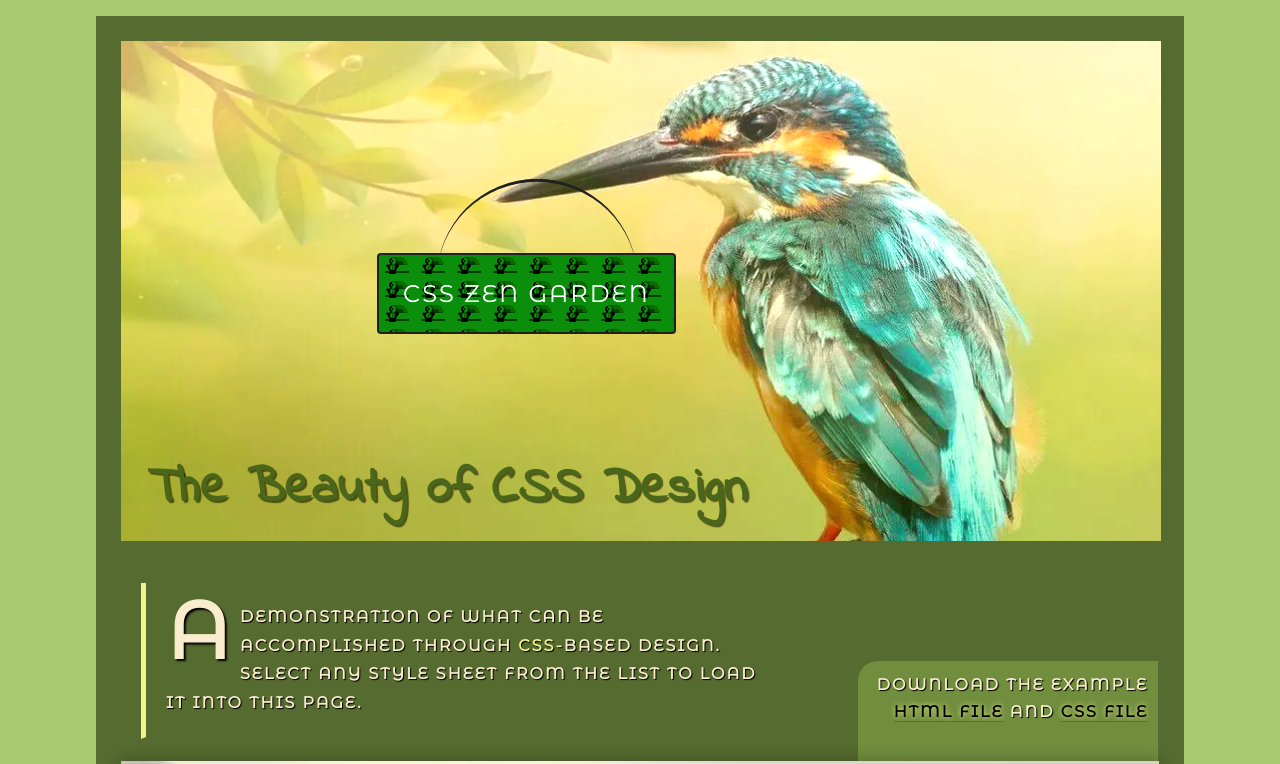
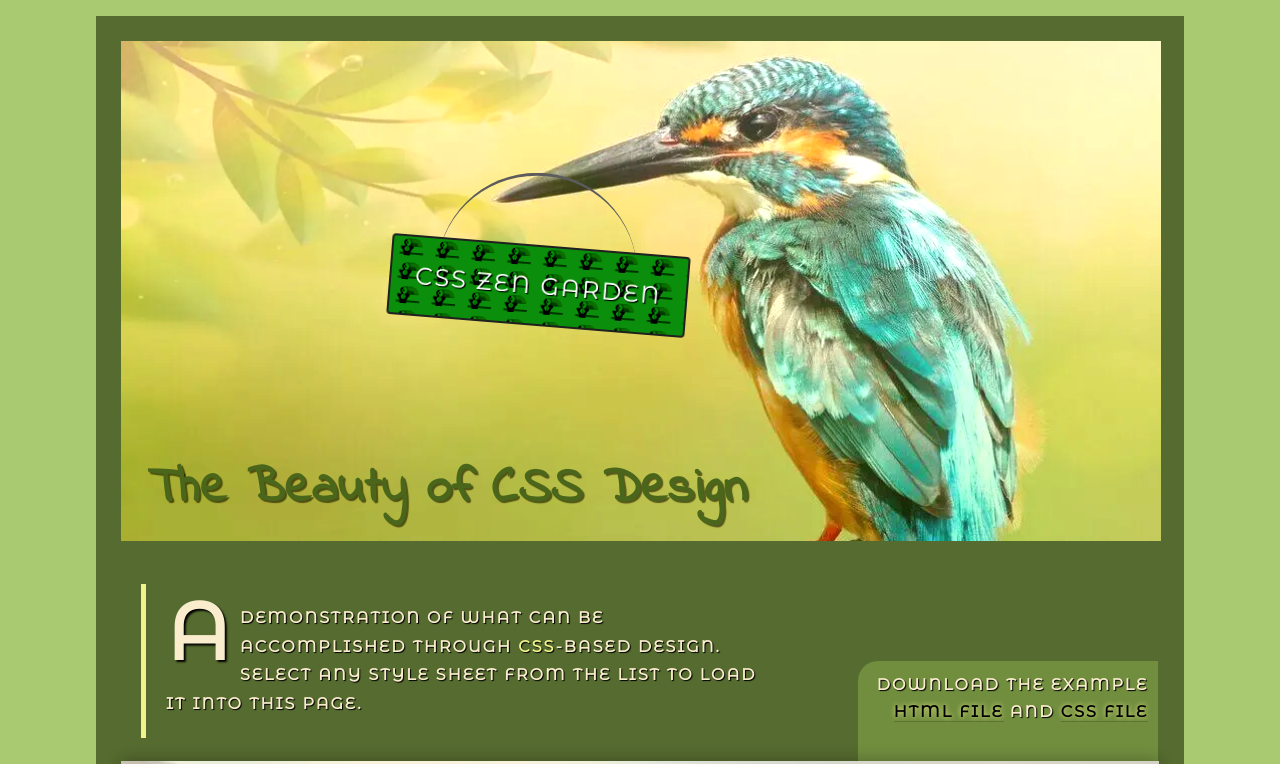
Before and after one commit to DenzilMuseruka/group03-zen-garden, a plain HTML site: page index.html in a window 1280 px wide. Shown: the top 764 px of the page. Drawn offline with Linux system fonts and the light colour scheme.

Commit message:
deleted unused code

```diff
--- a/_atoms.scss
+++ b/_atoms.scss
@@ -29,7 +29,7 @@
 @mixin animated-block {
   border-radius: 4px;
   position: relative;
-  animation: move-left-right 5s linear infinite;
+  animation: move-left-right 3s linear infinite;
 
   @keyframes move-left-right {
     0% {
--- a/style.scss
+++ b/style.scss
@@ -40,14 +40,13 @@ html {
   $svgImagePath: "./svg-image.svg";
 
   h1 {
-    top: 11rem;
-    left: 15rem;
+    top: 7em;
+    left: 10.5em;
     border: 1px solid #ccc;
     border-radius: 6px;
-    transform: rotate(10deg);
     border: 2px solid $text-dark;
     padding: 1em;
-
+    text-shadow: 1px 1px 1px black;
 
     background-image: url(#{$svgImagePath});
     background-size: 1.5em;
@@ -60,13 +59,13 @@ html {
   [role="banner"]::before {
     content: "";
     display: block;
-    border-top: 3px solid $text-dark;
+    border-top: 3px solid rgb(99, 99, 99);
     position: absolute;
     border-radius: 100px;
     width: 200px;
     height: 200px;
     color: $text-dark;
-    transform: translate(150%, 60%);
+    transform: translate(150%, 57%);
   }
 
   h2 {
@@ -118,9 +117,6 @@ html {
       background-color: $primary;
       width: 650px;
       z-index: 2;
-      border-top-right-radius: 30px;
-      border-bottom: 2px solid $primary;
-      border-bottom-right-radius: 10px;
       border-left: 5px solid $grey-sidebar;
     }
 
@@ -196,7 +192,7 @@ html {
     background-color: $accent2;
     padding: 1%;
     border: 10px solid $primary;
-    border-width: 50px 150px 20px;
+    border-width: 40px 150px 30px;
     font-size: 17.6px;
 
     abbr {
@@ -211,7 +207,7 @@ html {
     }
 
     p {
-      padding: 3% 5%;
+      padding: 2% 5%;
       background-color: $primary;
       color: $accent2;
       font-weight: 400;
@@ -237,7 +233,6 @@ html {
     opacity: 1;
     width: 360px;
     height: 420px;
-    //margin-top: 20px;
     align-self: center;
     background-color: $accent2;
     padding: 5%;
@@ -267,15 +262,6 @@ html {
       animation: rotate 30s linear infinite;
     }
 
-    // p::after {
-    //   content: "";
-    //   width: 100%;
-    //   height: 1px;
-    //   background-color: $primary;
-    //   position: absolute;
-    //   bottom: 10px;
-    //   left: 0;
-    // }
   }
 
   .requirements {
@@ -395,7 +381,6 @@ html {
     position: relative;
     justify-self: center;
 
-
     h3 {
       text-align: center;
       border-bottom: none;
@@ -408,8 +393,6 @@ html {
       z-index: 2;
       align-self: center;
       justify-items: end;
-
-
     }
 
     li {
@@ -422,7 +405,6 @@ html {
       line-height: 3.5em;
       transition: 0.3s ease;
       cursor: pointer;
-     // margin-top: 3em;
 
       &:nth-child(odd) {
         background: linear-gradient(to right, $primary, lighten($accent1, 5));
@@ -479,7 +461,6 @@ html {
     right: 10em;
     transform: translateY(-13.5em);
     @include atoms.bg-images($wood-webp, $wood-png, absolute, 0, 1);
-
   }
 
   .zen-resources {
@@ -505,12 +486,10 @@ html {
     }
   }
 
-
   abbr {
     cursor: help;
     color: $primary;
     text-decoration: none;
-
   }
 }
 
@@ -521,8 +500,6 @@ html {
 }
 
 @media only screen and (max-width: 600px) {
-
-
 
   h3 {
     text-decoration: underline;
```
Also changed, not shown: style-pattern.css, style.css, 1 other file.
